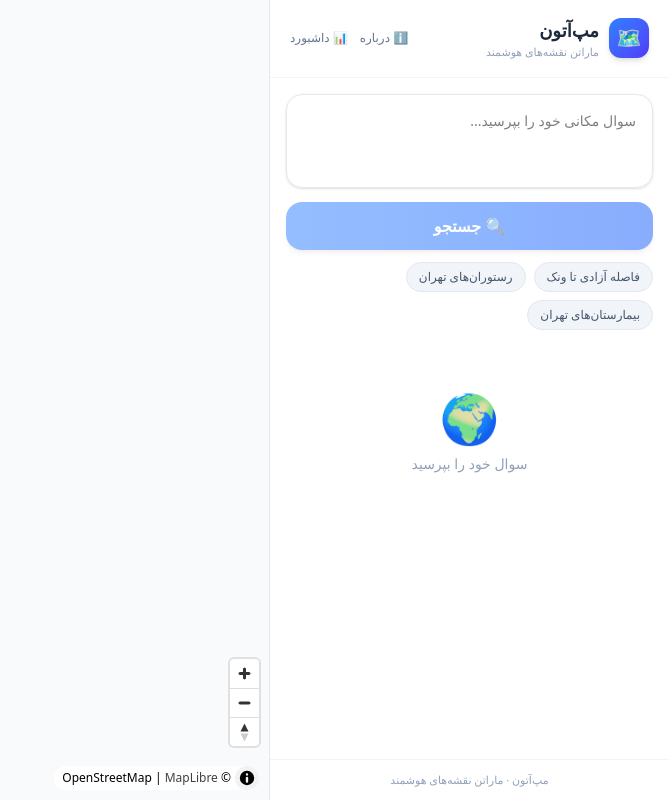
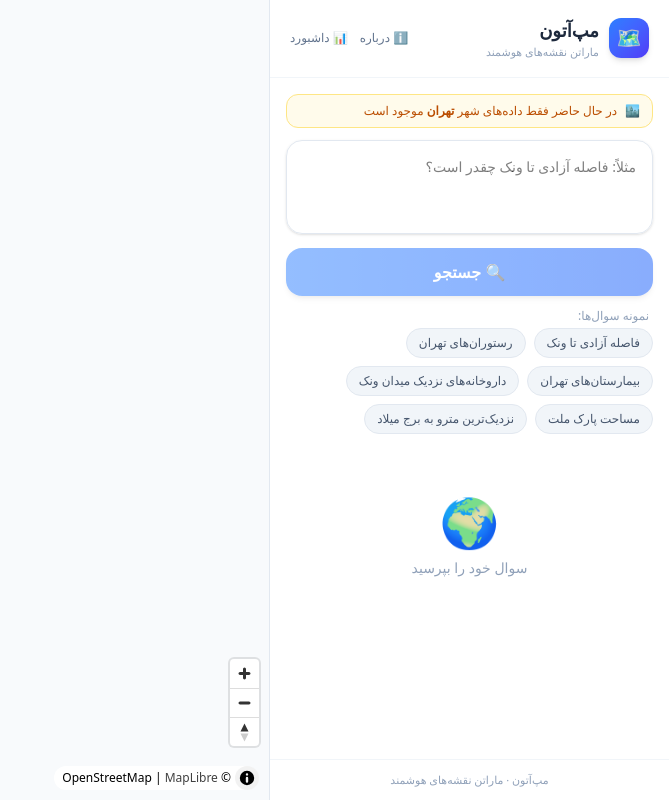
Before and after one commit to arazshah/mapathon, a Next.js app in the folder frontend/: page / in a window 1280 px wide. Shown: the whole page, without its empty margins (611-1280 px from the left). Built offline with nearby package versions, Linux system fonts and the light colour scheme; no server answers; a web font is replaced by a local one.

Commit message:
fix: polygon geojson, scalar error, dashboard API_URL, Tehran-only UI

```diff
--- a/frontend/app/components/QueryBox.tsx
+++ b/frontend/app/components/QueryBox.tsx
@@ -11,12 +11,14 @@
   "فاصله آزادی تا ونک",
   "رستوران‌های تهران",
   "بیمارستان‌های تهران",
+  "داروخانه‌های نزدیک میدان ونک",
+  "مساحت پارک ملت",
+  "نزدیک‌ترین مترو به برج میلاد",
 ];
 
 export default function QueryBox({ onQuery, loading }: QueryBoxProps) {
   const [question, setQuestion] = useState("");
 
-  // ✅ boolean صریح - هیچ‌وقت null نمی‌شود
   const isDisabled: boolean = Boolean(loading) || question.trim().length === 0;
 
   const handleSubmit = (e: React.FormEvent) => {
@@ -26,6 +28,12 @@
 
   return (
     <div className="space-y-3">
+      {/* نوتیس تهران */}
+      <div className="flex items-center gap-2 text-xs text-amber-700 bg-amber-50 border border-amber-200 rounded-xl px-3 py-2">
+        <span>🏙️</span>
+        <span>در حال حاضر فقط داده‌های شهر <strong>تهران</strong> موجود است</span>
+      </div>
+
       <form onSubmit={handleSubmit}>
         <textarea
           value={question}
@@ -33,10 +41,10 @@
           onKeyDown={(e) => {
             if (e.key === "Enter" && !e.shiftKey) {
               e.preventDefault();
-              handleSubmit(e);
+              handleSubmit(e as unknown as React.FormEvent);
             }
           }}
-          placeholder="سوال مکانی خود را بپرسید..."
+          placeholder="مثلاً: فاصله آزادی تا ونک چقدر است؟"
           className="w-full p-4 text-sm border border-slate-200 rounded-2xl focus:ring-2 focus:ring-blue-500 focus:border-transparent outline-none resize-none shadow-sm transition"
           rows={3}
           disabled={Boolean(loading)}
@@ -48,7 +56,7 @@
         >
           {loading ? (
             <>
-              <span className="spinner w-4 h-4 border-2 border-white border-t-transparent rounded-full inline-block" />
+              <span className="animate-spin w-4 h-4 border-2 border-white border-t-transparent rounded-full inline-block" />
               در حال پردازش...
             </>
           ) : (
@@ -57,6 +65,8 @@
         </button>
       </form>
 
+      <div className="space-y-1">
+        <p className="text-xs text-slate-400 pr-1">نمونه سوال‌ها:</p>
         <div className="flex flex-wrap gap-2">
           {SUGGESTIONS.map((s) => (
             <button
@@ -74,5 +84,6 @@
           ))}
         </div>
       </div>
+    </div>
   );
 }
```
Also changed, not shown: 2 other files (tests, documents, lock files or other folders). Lines whose indentation alone changed are shown as unchanged.
